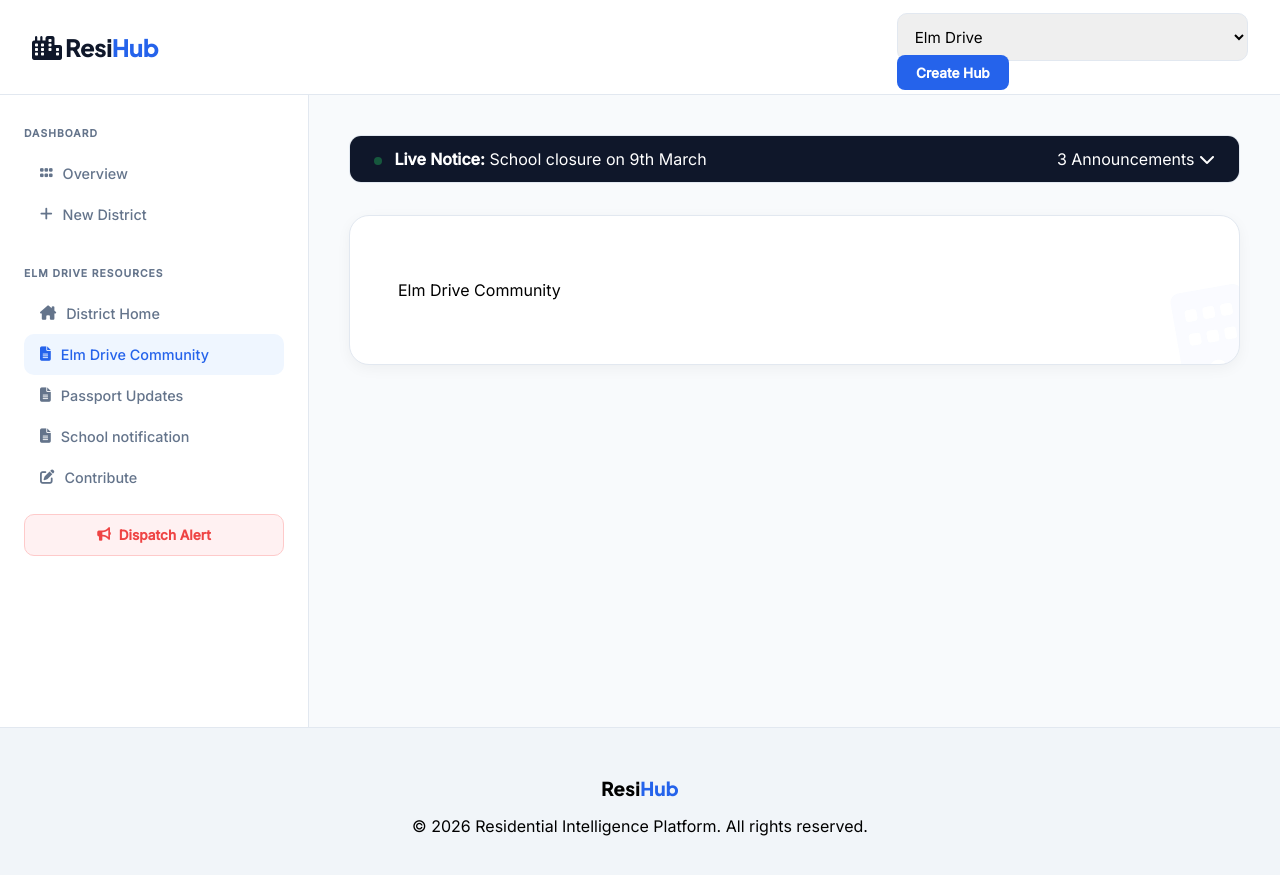
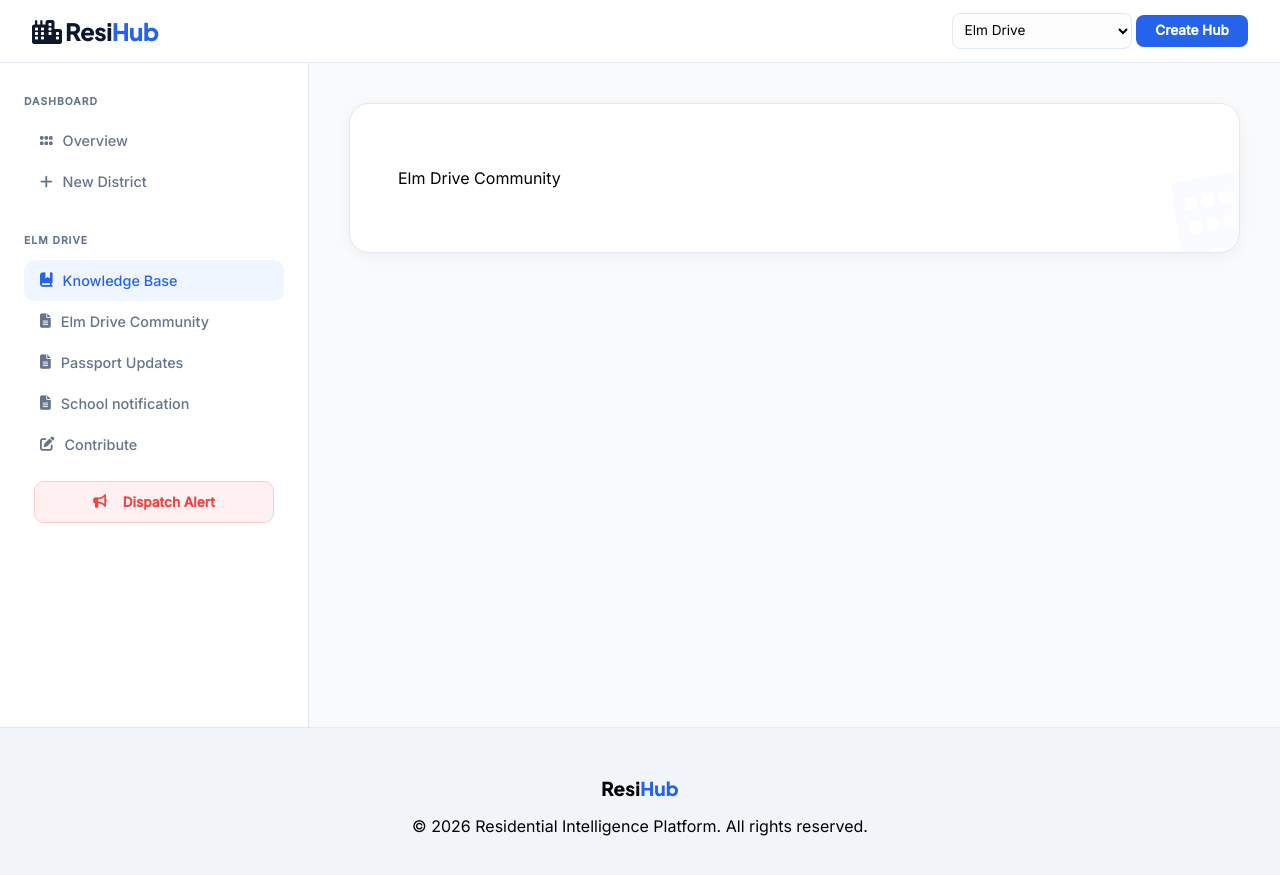
Before and after one commit to dekumar2-lab/lab-community, a Jekyll site: the page built from content/elm-drive/index.md, in a window 1280 px wide. Shown: the top 875 px of the page. Built offline with Jekyll 4.4.1, drawn with Linux system fonts in a browser that asks for light colours.

Commit message:
Upgraded the design 3

```diff
--- a/_includes/custom-styles.html
+++ b/_includes/custom-styles.html
@@ -336,4 +336,40 @@
             padding-left: 1.5rem;
         }
     }
+
+    .community-switcher {
+        max-width: 180px;
+        padding: 0.5rem;
+        font-size: 0.85rem;
+        border: 1.5px solid var(--border);
+        border-radius: 8px;
+        background: #fdfdfd;
+    }
+
+    /* Fixes alignment of the "Create Hub" button text */
+    .btn-primary-header {
+        display: inline-flex;
+        align-items: center;
+        justify-content: center;
+        text-align: center;
+        white-space: nowrap;
+        line-height: 1;
+    }
+
+    /* Fixes alignment of the "Dispatch Alert" button in sidebar */
+    .btn-broadcast-sidebar {
+        display: flex !important;
+        align-items: center;
+        justify-content: center;
+        text-align: center;
+        width: 100%;
+        box-sizing: border-box;
+        /* Crucial for width: 100% */
+    }
+
+    /* Ensure icons have consistent spacing */
+    .btn-primary-header i,
+    .btn-broadcast-sidebar i {
+        margin-right: 8px;
+    }
 </style>
--- a/_layouts/default.html
+++ b/_layouts/default.html
@@ -40,67 +40,31 @@
 
                 {% if page.condo %}
                 <div class="nav-section">
-                    <small>{{ page.condo | upcase }} RESOURCES</small>
-                    <a href="{{ site.baseurl }}/content/{{ page.condo | slugify }}/" class="nav-item {% if page.url contains 'index' %}active{% endif %}">
-                        <i class="fa-solid fa-house-chimney"></i> District Home
-                    </a>
+                    <small>{{ page.condo | upcase }}</small>
+                    <a href="{{ site.baseurl }}/content/{{ page.condo | slugify }}/" class="nav-item active"><i class="fa-solid fa-book-bookmark"></i> Knowledge Base</a>
 
                     {% assign community_pages = site.pages | where: "condo", page.condo | sort: "title" %}
                     {% for p in community_pages %}
                         {% unless p.url contains "index" or p.layout == "broadcast" %}
-                        <a href="{{ site.baseurl }}{{ p.url }}" class="nav-item {% if page.url == p.url %}active{% endif %}">
-                            <i class="fa-solid fa-file-lines"></i> {{ p.title }}
-                        </a>
+                        <a href="{{ site.baseurl }}{{ p.url }}" class="nav-item"><i class="fa-solid fa-file-lines"></i> {{ p.title }}</a>
                         {% endunless %}
                     {% endfor %}
 
-                    <a href="{{ site.baseurl }}/submit.html?condo={{ page.condo | slugify }}" class="nav-item">
-                        <i class="fa-solid fa-pen-to-square"></i> Contribute
-                    </a>
+                    <a href="{{ site.baseurl }}/submit.html?condo={{ page.condo | slugify }}" class="nav-item"><i class="fa-solid fa-pen-to-square"></i> Contribute</a>
 
-                    <a href="{{ site.baseurl }}/broadcast.html?condo={{ page.condo | slugify }}" class="btn-broadcast-sidebar">
-                        <i class="fa-solid fa-bullhorn"></i> Dispatch Alert
-                    </a>
+                    <div style="padding: 0 10px; margin-top: 15px;">
+                        <a href="{{ site.baseurl }}/broadcast.html?condo={{ page.condo | slugify }}" class="btn-broadcast-sidebar">
+                            <i class="fa-solid fa-bullhorn"></i> Dispatch Alert
+                        </a>
+                    </div>
                 </div>
                 {% endif %}
             </nav>
         </aside>
 
         <main class="main-content">
-            {% if page.condo %}
-                {% assign active_alerts = site.pages | where: "layout", "broadcast" | where: "condo", page.condo | sort: 'date' | reverse %}
-                {% if active_alerts.size > 0 %}
-                <div class="alert-collapsible-wrapper">
-                    <div class="alert-strip-header" onclick="toggleAlertFeed()">
-                        <div class="strip-left">
-                            <span class="live-indicator"></span>
-                            <span class="strip-text"><strong>Live Notice:</strong> {{ active_alerts.first.title }}</span>
-                        </div>
-                        <div class="strip-right">
-                            <span class="alert-count">{{ active_alerts.size }} Announcements</span>
-                            <i class="fa-solid fa-chevron-down" id="chevron-icon"></i>
-                        </div>
-                    </div>
-                    <div id="alert-drawer" class="alert-drawer-body">
-                        {% for alert in active_alerts %}
-                        <div class="drawer-item urgency-{{ alert.alert_type | default: 'info' }}">
-                            <div class="drawer-meta">
-                                <span class="urgency-pill">{{ alert.alert_type | upcase }}</span>
-                                <small>{{ alert.date | date: "%B %d, %Y" }}</small>
-                            </div>
-                            <h4>{{ alert.title }}</h4>
-                            <div class="drawer-body-text">{{ alert.content | markdownify }}</div>
-                        </div>
-                        {% endfor %}
-                    </div>
-                </div>
-                {% endif %}
-            {% endif %}
-
             <article class="content-card main-wiki-area">
-                <div class="wiki-content-render">
-                    {{ content }}
-                </div>
+                {{ content }}
             </article>
         </main>
     </div>
@@ -111,14 +75,5 @@
             <p>© 2026 Residential Intelligence Platform. All rights reserved.</p>
         </div>
     </footer>
-
-    <script>
-        function toggleAlertFeed() {
-            const drawer = document.getElementById('alert-drawer');
-            const icon = document.getElementById('chevron-icon');
-            drawer.classList.toggle('is-open');
-            icon.style.transform = drawer.classList.contains('is-open') ? 'rotate(180deg)' : 'rotate(0deg)';
-        }
-    </script>
 </body>
 </html>
```
